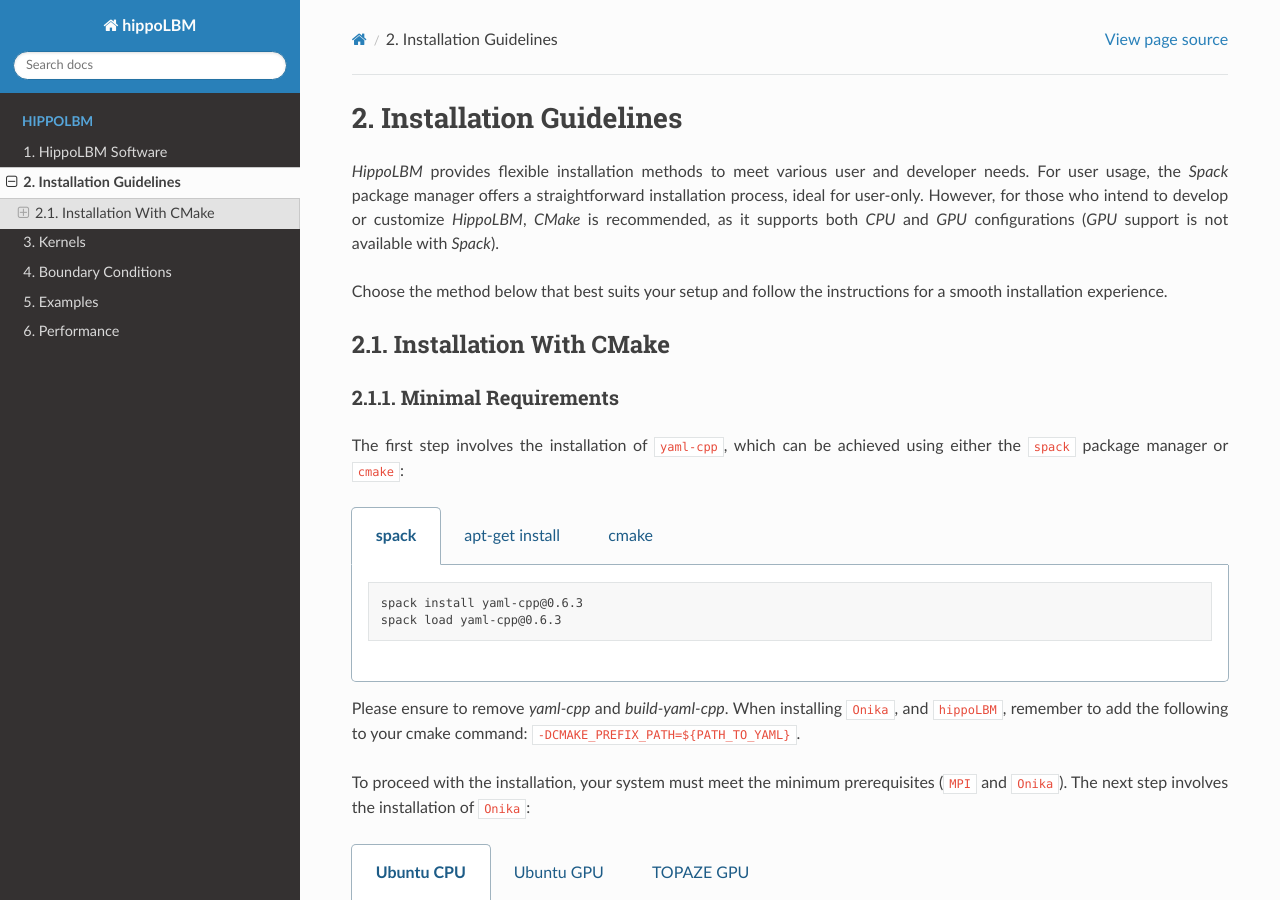
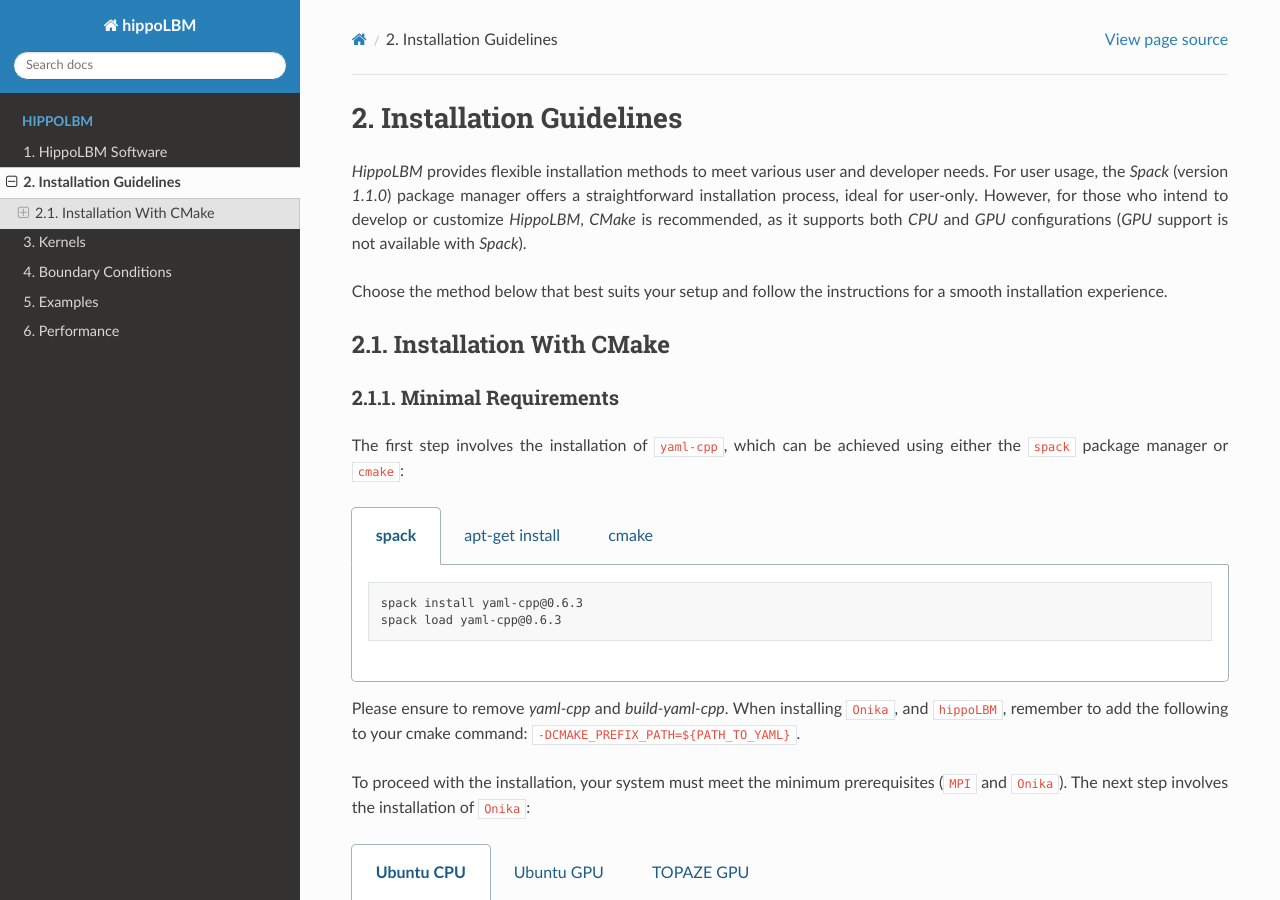
Before and after one commit to Collab4exaNBody/doc_hippoLBM, a Sphinx documentation site: the page built from docs/source/pages/Install.rst, in a window 1280 px wide and 900 px high. Built offline with Sphinx 7.4.7 and the Read the Docs theme 3.1.0, drawn with Linux system fonts in a browser that asks for light colours.

Commit message:
Update Spack version to 1.1.0 in Install.rst
Updated Spack version reference in installation guidelines.

```diff
--- a/docs/source/pages/Install.rst
+++ b/docs/source/pages/Install.rst
@@ -1,7 +1,7 @@
 Installation Guidelines
 =======================
 
-`HippoLBM` provides flexible installation methods to meet various user and developer needs. For user usage, the `Spack` package manager offers a straightforward installation process, ideal for user-only. However, for those who intend to develop or customize `HippoLBM`, `CMake` is recommended, as it supports both `CPU` and `GPU` configurations (`GPU` support is not available with `Spack`).
+`HippoLBM` provides flexible installation methods to meet various user and developer needs. For user usage, the `Spack` (version `1.1.0`) package manager offers a straightforward installation process, ideal for user-only. However, for those who intend to develop or customize `HippoLBM`, `CMake` is recommended, as it supports both `CPU` and `GPU` configurations (`GPU` support is not available with `Spack`).
 
 Choose the method below that best suits your setup and follow the instructions for a smooth installation experience.
 
@@ -152,7 +152,7 @@
 
 .. code-block:: bash
 
-  git clone --depth=2 --branch=v0.23.0 https://github.com/spack/spack.git
+  git clone --depth=2 --branch=v1.1.0 https://github.com/spack/spack.git
   export SPACK_ROOT=$PWD/spack
   source ${SPACK_ROOT}/share/spack/setup-env.sh
 
```
